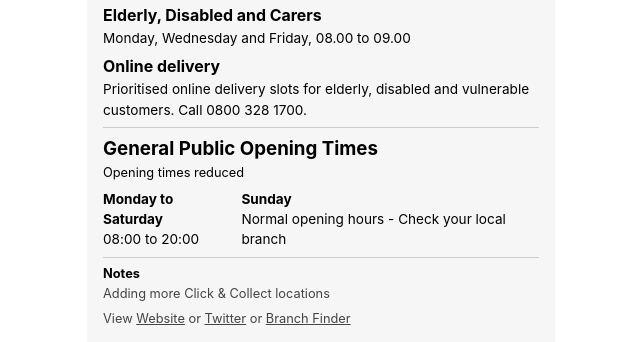
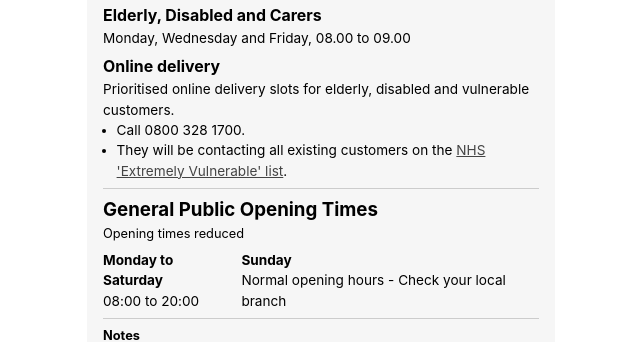
Before and after one commit to gtrufitt/priorityshoppinghours, an Eleventy site: page index.liquid in a window 1280 px wide. Shown: the part 1047-1389 px from the top of the page, without its empty margins (319-959 px from the left). Built offline with nearby package versions, Linux system fonts and the light colour scheme; Eleventy itself is replaced by a stand-in of ours; files that its build step writes are made by us from their sources.

Commit message:
Styling and etermely vulnerable note

```diff
--- a/_data/index.json
+++ b/_data/index.json
@@ -48,7 +48,7 @@
         },
         {
           "title": "Online delivery",
-          "description": "Prioritised online delivery slots for elderly, disabled and vulnerable customers. Call 0800 328 1700."
+          "description": "Prioritised online delivery slots for elderly, disabled and vulnerable customers. <ul><li>Call 0800 328 1700.</li> <li>They will be contacting all existing customers on the <a href=\"https://www.gov.uk/coronavirus-extremely-vulnerable\">NHS 'Extremely Vulnerable' list</a>.</li></ul>"
         }
       ],
       "generalHoursNote": "Opening times reduced",
--- a/index.css
+++ b/index.css
@@ -5,6 +5,16 @@ body {
     font-family: -apple-system, BlinkMacSystemFont, "Segoe UI", Roboto, Helvetica, Arial, sans-serif, "Apple Color Emoji", "Segoe UI Emoji", "Segoe UI Symbol";
 
 }
+
+a {
+    color: #444;
+}
+
+ul {
+    list-style: none;
+    padding: 0;
+}
+
 
 .main-heading {
     line-height: 0.8em;
@@ -25,10 +35,6 @@ body {
     align-items: center;
 }
 
-ul {
-    list-style: none;
-    padding: 0;
-}
 
 .groups {
     font-size: 0.85em;
@@ -39,6 +45,11 @@ ul {
 
 .groups dt {
     padding-top: 0.5em;
+}
+
+.groups ul {
+    padding-left: 1em;
+    list-style: disc;
 }
 
 ul.general-public {
```
